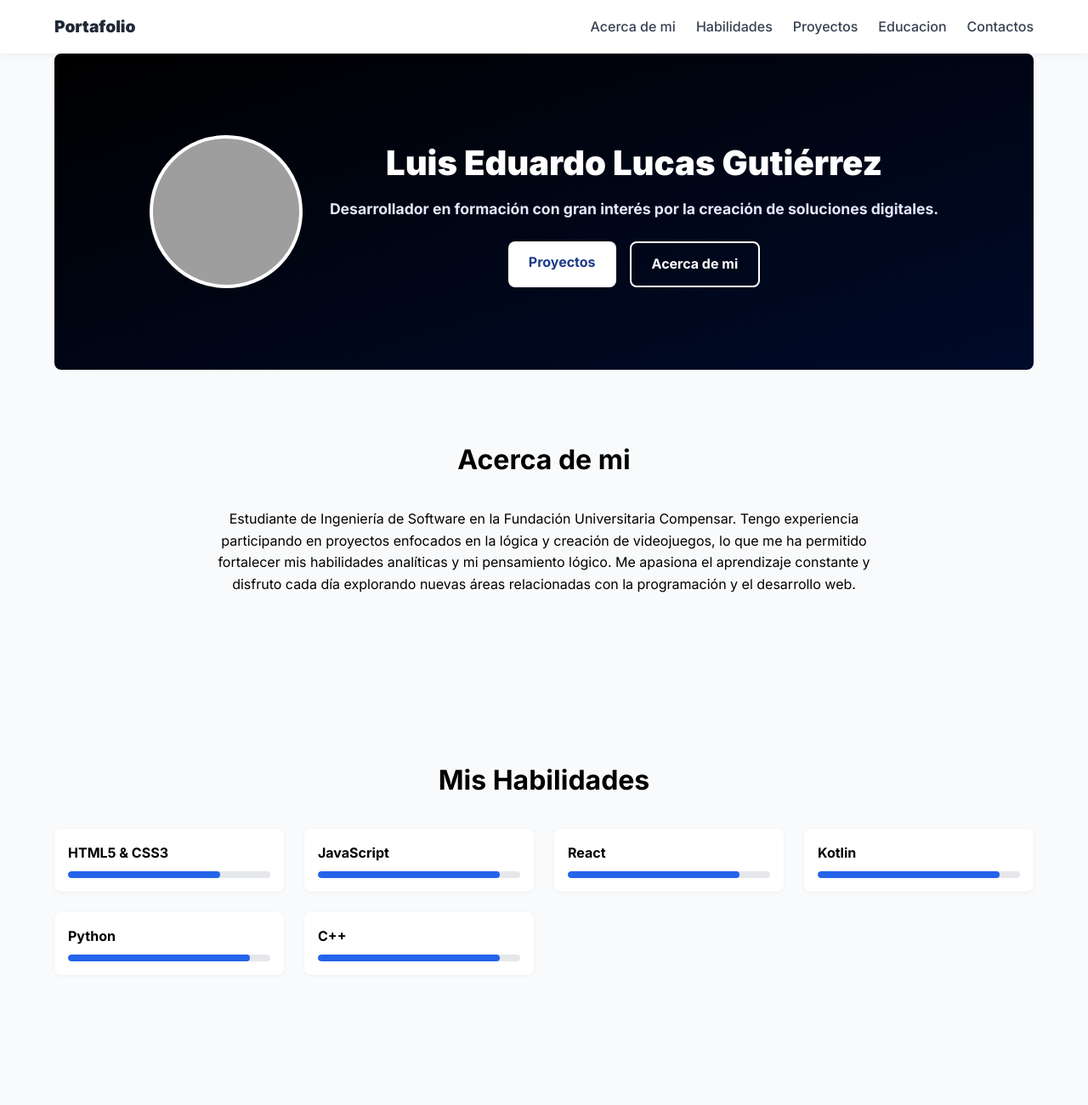
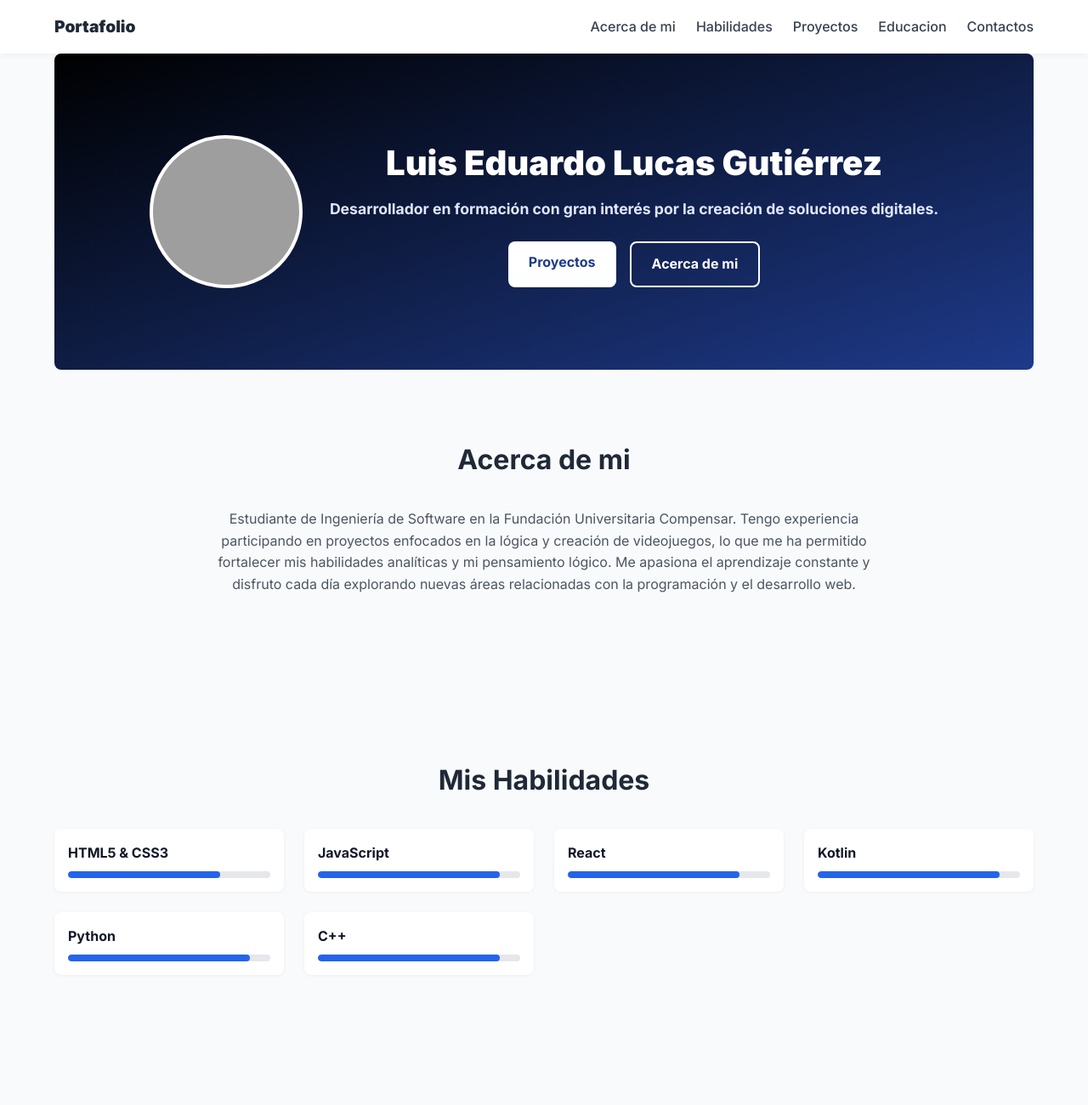
Before and after one commit to nullPointerLuka/Entrega_Portafolio_web, a plain HTML site: page index.html in a window 1280 px wide. Shown: the top 1300 px of the page at 85% size. Drawn offline with nearby package versions, Linux system fonts and the light colour scheme; grey boxes are pictures that could not be loaded.

Commit message:
Add files via upload

```diff
--- a/styles.css
+++ b/styles.css
@@ -37,7 +37,7 @@ body {
   .timeline-content,
   .achievement {
     background: #ffffff;
-    color: black;
+    color: #111827;
   }
 
   .link-primary {
@@ -104,7 +104,7 @@ body {
   text-align: center;
   font-size: 2rem;
   font-weight: 700;
-  color: black;
+  color: #1f2937;
   margin-bottom: 2rem;
 }
 
@@ -112,7 +112,7 @@ body {
   text-align: center;
   max-width: 800px;
   margin: 0 auto 2rem;
-  color: black;
+  color: #4b5563;
 }
 
 /* ======= Hero ======= */
@@ -120,7 +120,7 @@ body {
   display: flex;
   align-items: center;
   justify-content: center;
-  background: linear-gradient(to bottom right, #000000, #000b2a);
+  background: linear-gradient(to bottom right, #000000, #1e3a8a);
   color: white;
   padding: 6rem 1rem;
   border-radius: 0.5rem;
```
